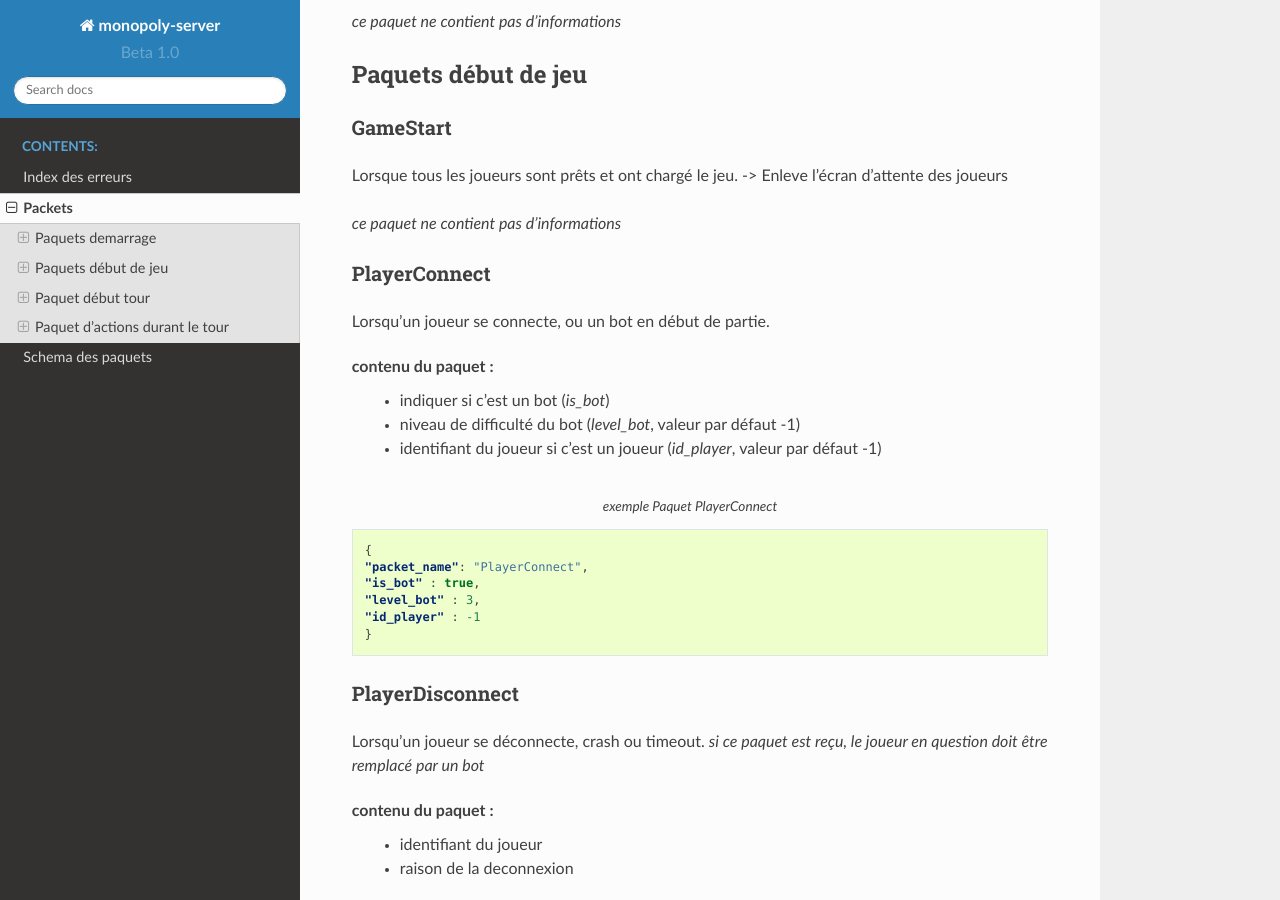
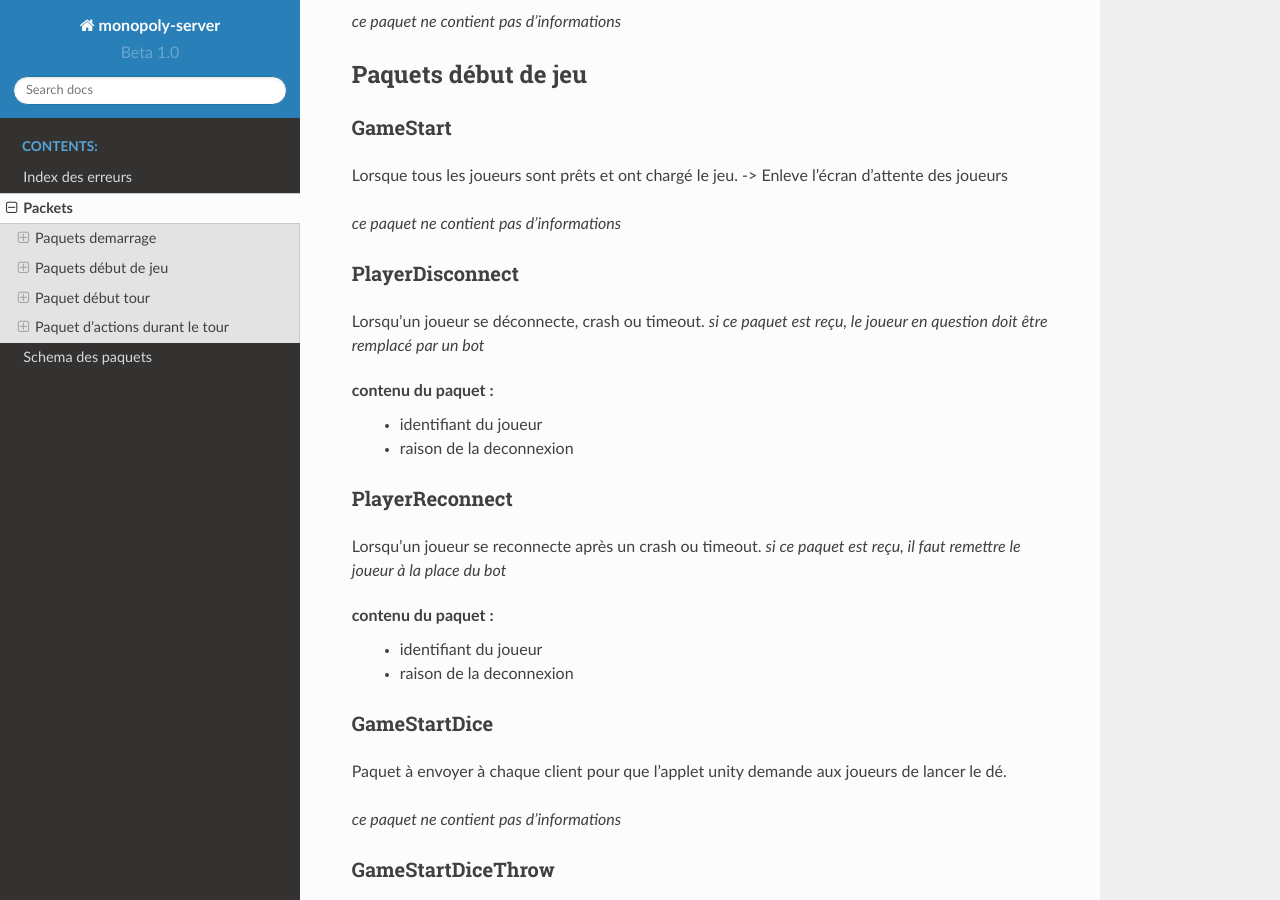
Before and after one commit to 3A-Unistra/Server, a Sphinx documentation site: the page built from docs/source/pages/packets.rst, in a window 1280 px wide and 900 px high, scrolled down 762 px. Built offline with Sphinx 7.4.7 and the Read the Docs theme 2.0.0, drawn with Linux system fonts in a browser that asks for light colours; formulas are drawn with MathJax 3; some of the changed text lies outside the part shown.

Commit message:
hotfix docs paquets manquants

```diff
--- a/docs/source/pages/packets.rst
+++ b/docs/source/pages/packets.rst
@@ -43,26 +43,6 @@ Lorsque tous les joueurs sont prêts et ont chargé le jeu.
 *ce paquet ne contient pas d'informations*
 
 
-PlayerConnect
-^^^^^^^^^^^^^
-
-Lorsqu'un joueur se connecte, ou un bot en début de partie.
-
-**contenu du paquet :**
- * indiquer si c'est un bot (*is_bot*)
- * niveau de difficulté du bot (*level_bot*, valeur par défaut -1)
- * identifiant du joueur si c'est un joueur (*id_player*, valeur par défaut -1)
-
-.. code-block:: json
-    :caption: exemple Paquet PlayerConnect
-
-    {
-    "packet_name": "PlayerConnect",
-    "is_bot" : true,
-    "level_bot" : 3,
-    "id_player" : -1
-    }
-
 
 PlayerDisconnect
 ^^^^^^^^^^^^^^^^
@@ -73,6 +53,17 @@ Lorsqu'un joueur se déconnecte, crash ou timeout.
 **contenu du paquet :**
  * identifiant du joueur
  * raison de la deconnexion
+
+PlayerReconnect
+^^^^^^^^^^^^^^^^
+
+Lorsqu'un joueur se reconnecte après un crash ou timeout.
+*si ce paquet est reçu, il faut remettre le joueur à la place du bot*
+
+**contenu du paquet :**
+ * identifiant du joueur
+ * raison de la deconnexion
+
 
 GameStartDice
 ^^^^^^^^^^^^^
@@ -339,14 +330,14 @@ Paquet envoyé *par un client* lorsque le joueur veut hypothéquer une propriét
  * id du joueur (*id_player*)
  * nature de la propriété (*property*)
 
- Paquet ActionMortgageSucceed
+Paquet ActionMortgageSucceed
  ^^^^^^^^^^^^^^^^^^^^^^^^^^^^
 
- Paquet envoyé à tout le monde lorsqu'une hypothèque a été couronné de succès.
+Paquet envoyé à tout le monde lorsqu'une hypothèque a été couronné de succès.
 
- **contenu du paquet :**
-  * id du joueur (*id_player*)
-  * nature de la propriété (*property*)
+**contenu du paquet :**
+ * id du joueur (*id_player*)
+ * nature de la propriété (*property*)
 
 Paquet ActionUnmortgageProperty
 ^^^^^^^^^^^^^^^^^^^^^^^^^^^^^^^
@@ -394,11 +385,11 @@ PAquet envoyé *par un clinet* lorsque le joueur veut vendre une maison.
  * id du joueur (*id_player*)
  * id de la maison (*id_house*)
 
- Paquet ActionSellHouseSucceed
+Paquet ActionSellHouseSucceed
  ^^^^^^^^^^^^^^^^^^^^^^^^^^^^
 
- Paquet envoyé à tout le monde lorsque la vente d'une maison a été couronné de succès.
+Paquet envoyé à tout le monde lorsque la vente d'une maison a été couronné de succès.
 
- **contenu du paquet :**
-  * id du joueur (*id_player*)
-  * id de la maison (*id_house*)
+**contenu du paquet :**
+ * id du joueur (*id_player*)
+ * id de la maison (*id_house*)
```
Also changed, not shown: other parts of docs/source/pages/packets.rst (+1 -1 lines).
